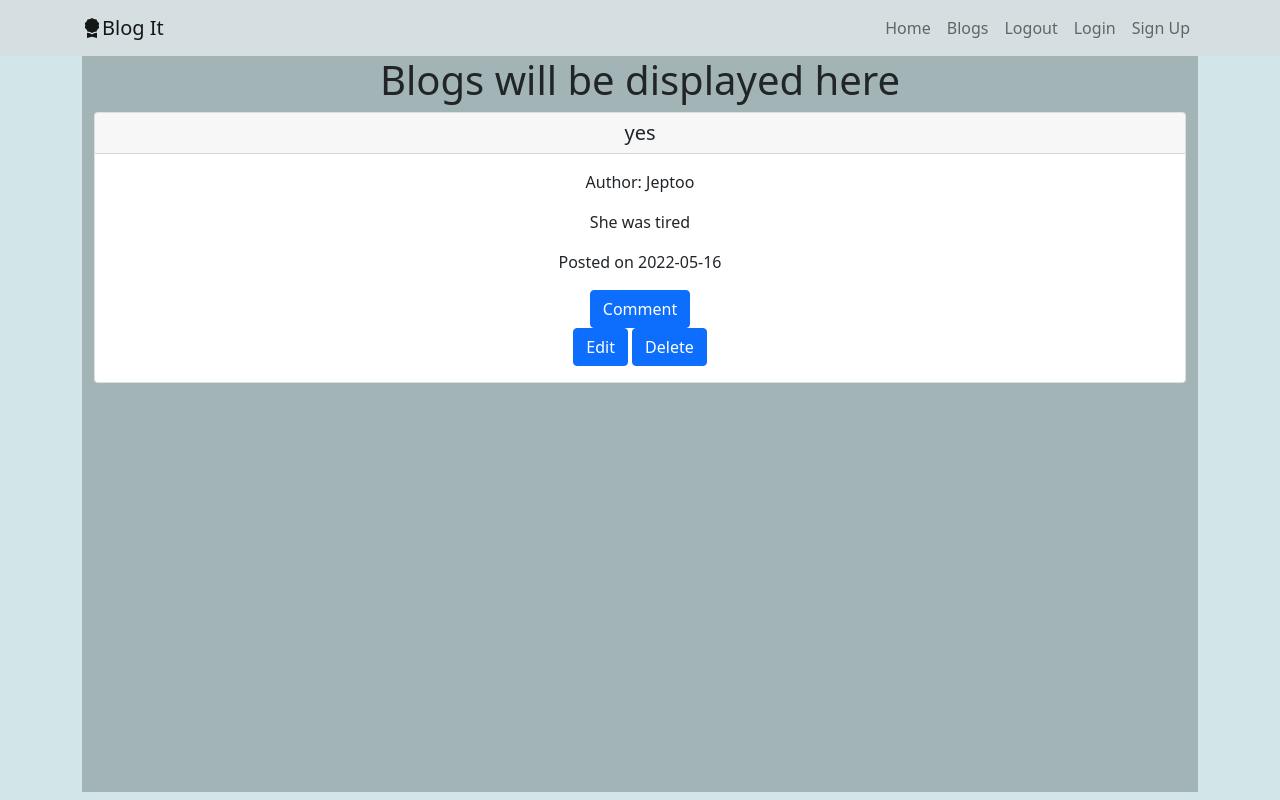
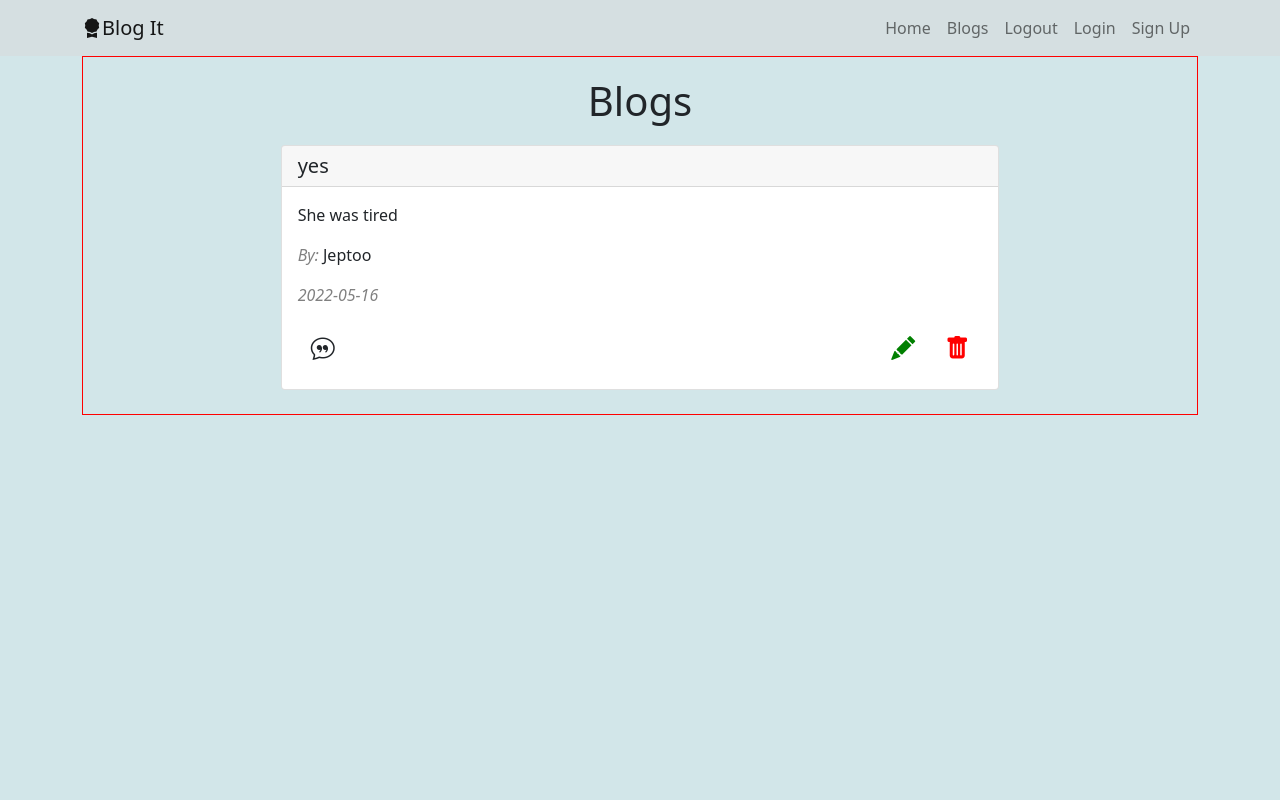
Before and after one commit to Kisavi/Blog-Site, a Flask app: page /blogs in a window 1280 px wide. Run offline with Flask 2, Linux system fonts and the light colour scheme; a user stored in the database is signed in; data comes from the database, SQL or seed files in the repository; both versions use the stored data as it was after the commit.

Commit message:
optimize how blogs are displayed

```diff
--- a/app/static/css/styles.css
+++ b/app/static/css/styles.css
@@ -25,11 +25,9 @@ body {
 }
 
 .quote-container {
-  background: #c1d4d7;background: #d2e6e9;
-  border-radius: 100%;
-  box-shadow: inset 9.91px 9.91px 15px #BFD1D4, inset -9.91px -9.91px 15px #E5FBFE;
-  background-position: center;
-  background-size: cover;
+  background: #c1d4d7;
+  /* background: #d2e6e9;
+  box-shadow: inset 9.91px 9.91px 15px #BFD1D4, inset -9.91px -9.91px 15px #E5FBFE; */
   height: 92vh;
 }
 
@@ -66,3 +64,55 @@ body {
 .submit:hover {
   border-color: #24302e;
 }
+
+/* blog section */
+.blogs-container {
+  border: 1px solid red;
+  padding: 0 !important;
+  margin: 0 !important;
+}
+
+.b-header {
+  text-align: center;
+  margin-top: 0.5em;
+  margin-bottom: 0.5em;
+}
+
+.b-card {
+  margin-bottom: 1.5em;
+}
+
+span {
+  color: grey;
+  font-style: italic;
+}
+
+.footer {
+  display: flex;
+  justify-content: space-between;
+  align-items: center;
+}
+
+.comment-button {
+  font-size: x-large;
+}
+
+.comment-button:hover {
+  border: 1px solid black;
+}
+
+.green {
+  color: green;
+}
+
+.green:hover {
+  color: green;
+}
+
+.red {
+  color: red;
+}
+
+.red:hover {
+  color: red;
+}
--- a/app/templates/blog_display_macro.html
+++ b/app/templates/blog_display_macro.html
@@ -1,26 +1,27 @@
 {% extends 'base.html' %}
 {% macro display_blogs(blogs) %}
 
-<div class="blog-container">
-    <div class="container">
-        <h1>Blogs will be displayed here</h1>
+<div class="blogs-container">
+    <div class="container-fluid">
+        <h1 class="b-header">Blogs</h1>
         <div class="row">
-            <div class="col-md-12">
+            <div class="col-md-2"></div>
+            <div class="col-md-8">
                  {% if blogs %}
                 {% for blog in blogs %}
-            <div class="card">
+            <div class="card b-card">
   <h5 class="card-header">{{blog.title}}</h5>
   <div class="card-body">
-       <p class="card-text">Author: {{blog.author}}</p>
     <p class="card-text">{{blog.content}}</p>
-      <p class="card-text">Posted on {{blog.date.strftime('%Y-%m-%d')}}</p>
+    <p class="card-text"><span>By:</span> {{blog.author}}</p>
+      <p class="card-text"><span>{{blog.date.strftime('%Y-%m-%d')}}</span></p>
       <div class="footer">
-          <div class="comment">
-    <a href="/comment/{{blog.id}}" class="btn btn-primary">Comment</a>
+          <div class="comment-footer">
+                 <a href="/comment/{{blog.id}}"><button class="btn comment-button"><i class="bi bi-chat-quote"></i></button></a>
               </div>
           <div class="edit">
-              <a href="/edit/{{blog.id}}" class="btn btn-primary">Edit</a>
-              <a href="/delete/{{blog.id}}" class="btn btn-primary">Delete</a>
+            <a href="/edit/{{blog.id}}"><button class="btn comment-button green"><i class="bi bi-pencil-fill"></i></button></a>
+            <a href="/delete/{{blog.id}}"><button class="btn comment-button red"><i class="bi bi-trash-fill"></i></button></a>
           </div>
           </div>
   </div>
@@ -28,6 +29,7 @@
                  {% endfor %}
          {% endif %}
             </div>
+            <div class="col-md-2"></div>
         </div>
     </div>
 </div>
```
Also changed, not shown: app/blog.db.
